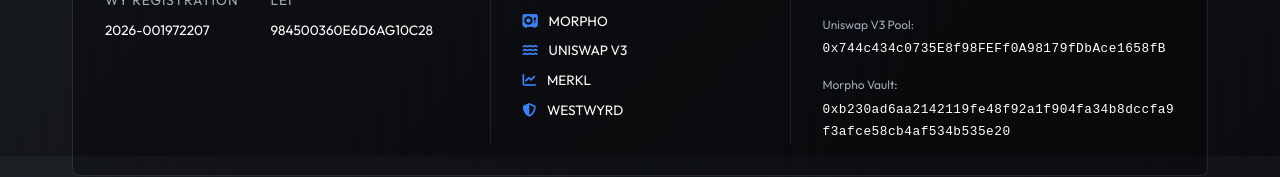
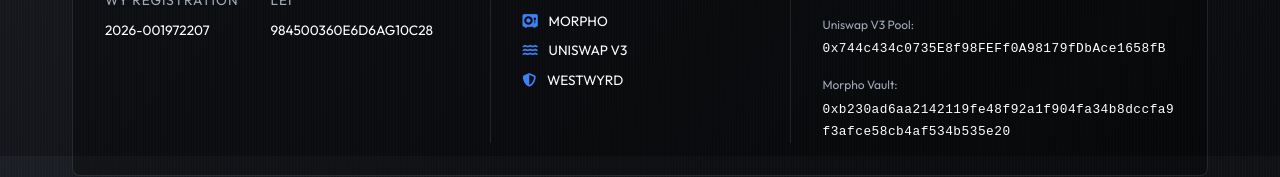
Before and after one commit to LiteWaterCapital/core, a website built with Vite: page index.html in a window 1280 px wide. Shown: the part 644-821 px from the top of the page. Built offline with nearby package versions, Linux system fonts and the light colour scheme.

Commit message:
Remove Merkl partner

```diff
--- a/index.html
+++ b/index.html
@@ -72,7 +72,6 @@
               <div><i class="fa-solid fa-link" style="color: #3b82f6; margin-right: 0.5rem;"></i> BASE L2</div>
               <div><i class="fa-solid fa-vault" style="color: #3b82f6; margin-right: 0.5rem;"></i> MORPHO</div>
               <div><i class="fa-solid fa-water" style="color: #3b82f6; margin-right: 0.5rem;"></i> UNISWAP V3</div>
-              <div><i class="fa-solid fa-chart-line" style="color: #3b82f6; margin-right: 0.5rem;"></i> MERKL</div>
               <div><i class="fa-solid fa-shield-halved" style="color: #3b82f6; margin-right: 0.5rem;"></i> WESTWYRD</div>
             </div>
           </div>
```
